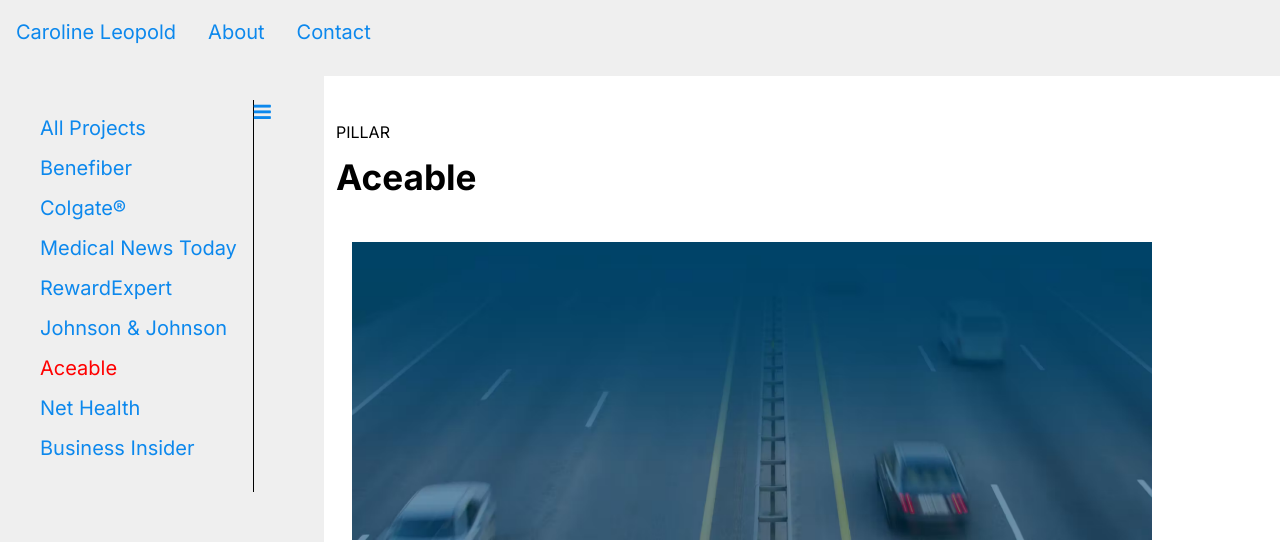
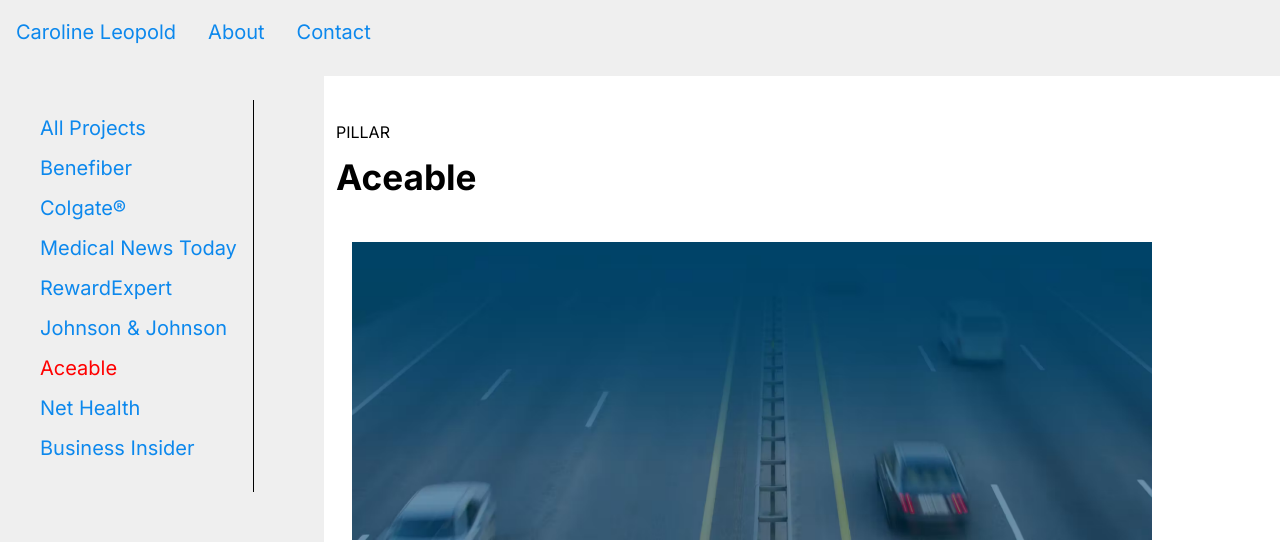
Before and after one commit to cml815/about-a, a React (Create React App) app: page /projects/aceable in a window 1280 px wide. Shown: the top 542 px of the page. Built offline with nearby package versions, Linux system fonts and the light colour scheme.

Commit message:
rm nav js

```diff
--- a/public/index.html
+++ b/public/index.html
@@ -13,7 +13,6 @@
     <link rel="preconnect" href="https://fonts.googleapis.com">
     <link rel="preconnect" href="https://fonts.gstatic.com" crossorigin>
     <link href="https://fonts.googleapis.com/css2?family=Inter:wght@400;700&display=swap" rel="stylesheet">
-    <link rel="stylesheet" href="https://cdnjs.cloudflare.com/ajax/libs/font-awesome/4.7.0/css/font-awesome.min.css">
     <!--
       manifest.json provides metadata used when your web app is installed on a
       user's mobile device or desktop. See https://developers.google.com/web/fundamentals/web-app-manifest/
--- a/src/components/Sidebar.jsx
+++ b/src/components/Sidebar.jsx
@@ -28,9 +28,6 @@ export default function Sidebar() {
           </NavLink>
         ))}
       </nav>
-      <a href="javascript:void(0);" class="icon" onclick="myFunction()">
-        <i class="fa fa-bars"></i>
-      </a>
       <Outlet />
     </div>
   );
```
